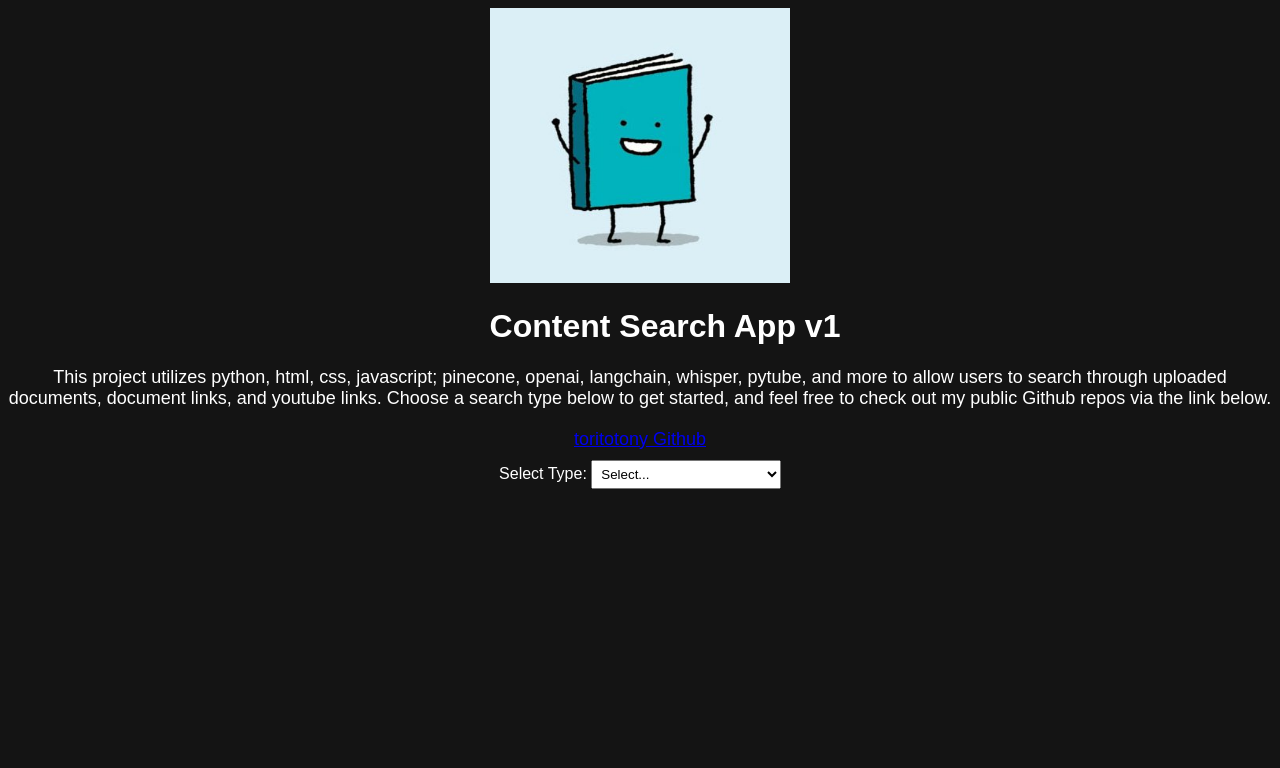
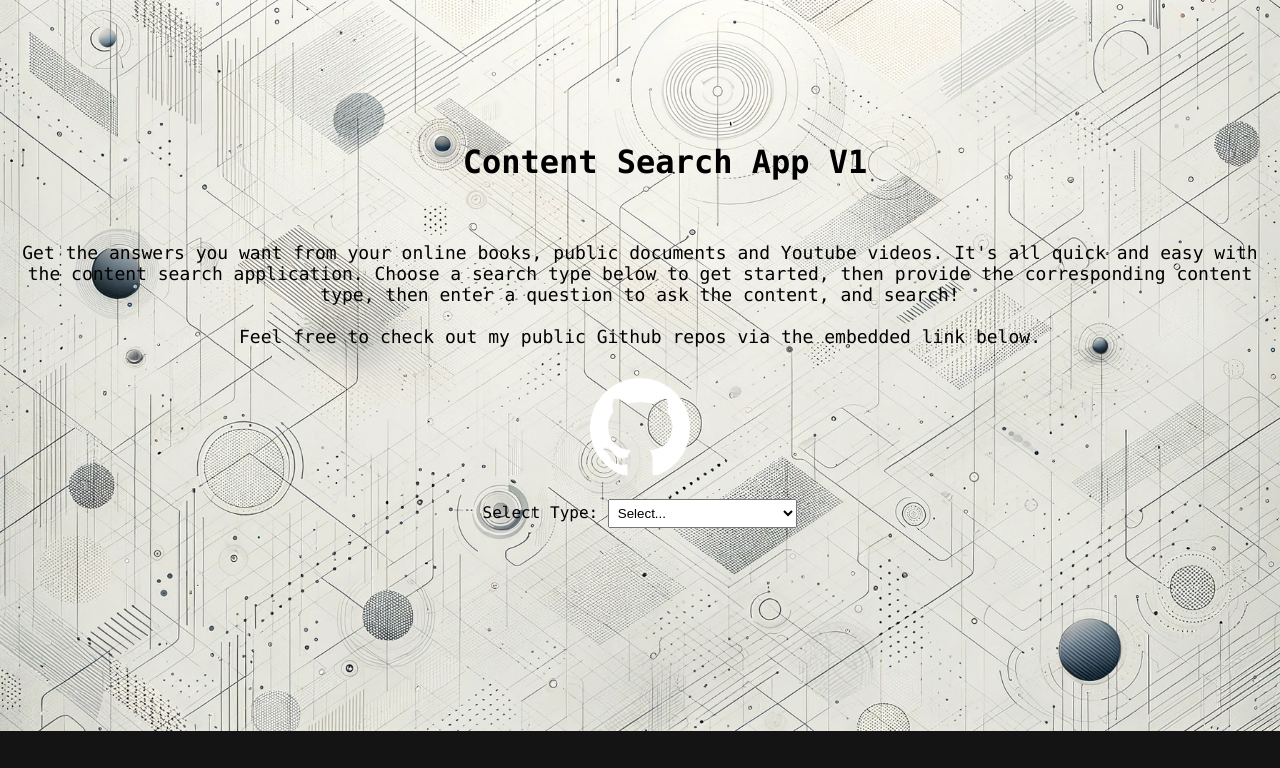
Before and after one commit to toritotony/Pinecone-Langchain-Search-Engine, a Flask app: page / in a window 1280 px wide. Shown: the top 768 px of the page. Run offline with Flask 3, Linux system fonts and the light colour scheme; some libraries are stand-ins or nearby versions.

Commit message:
UI updates

```diff
--- a/static/css/style.css
+++ b/static/css/style.css
@@ -1,12 +1,20 @@
 body {
-    background: #141414;
-    color: white;
-    font-family: arial;
+    background-image: url('/static/images/DALLE-image.png');
+    background-repeat: no-repeat;
+    background-size: cover;
+    background-color: #141414;
+    color: black;
+    font-family: consolas;
     text-align: center;
 }
 
 #logo {
     width: 300px;
+}
+
+a img {
+    border: none; /* Removes border around image links */
+    margin: 10px; /* Adds margin around the logo */
 }
 
 input {
--- a/templates/index.html
+++ b/templates/index.html
@@ -17,6 +17,10 @@
             margin-top: 20px;
             font-size: 18px;
         }
+        .github-logo {
+            width: 100px; /* Adjust this value as needed */
+            height: auto; /* This maintains the aspect ratio of the image */
+        }
         .small-logo {
         width: 50px;  /* Adjust as needed */
         height: 275px;
@@ -24,17 +28,17 @@
     </style>
 </head>
 <body>
-    <img id="logo" class="small-logo" src="/static/images/bookwitharmsandlegs.jpg" alt="A description of the image">
-    <h1>Content Search App v1</h1>
+    <br><br><br><br><br><br>
+    <h1>Content Search App V1</h1>
+    <br>
 
     <div class="description">
-        <p>This project utilizes python, html, css, javascript; pinecone, openai, langchain, whisper, pytube, and more to
-            allow users to search through uploaded documents, document links, and youtube links. Choose a search type below to get
-            started, and feel free to check out my public Github repos via the link below.</p>
+        <p>Get the answers you want from your online books, public documents and Youtube videos. It's all quick and easy with the content search application. Choose a search type below to get
+            started, then provide the corresponding content type, then enter a question to ask the content, and search! <br><br>Feel free to check out my public Github repos via the embedded link below.</p>
     </div>
 
     <div class="github-link">
-        <a href="https://github.com/toritotony" target="_blank">toritotony Github</a>
+        <a href="https://github.com/toritotony" target="_blank"> <img src="/static/images/github-mark-white.png" alt="Github inspired logo"  class="github-logo"> </a>
     </div>
 
     <form id="searchForm" method="POST">
--- a/templates/search_results.html
+++ b/templates/search_results.html
@@ -5,7 +5,6 @@
     <link rel="stylesheet" href="/static/css/style.css">
 </head>
 <body>
-    <img id="logo" src="/static/images/bookwitharmsandlegs.jpg" alt="A description of the image">
 
     <div id="results">
         <h1>Search Results</h1>
@@ -16,7 +15,7 @@
 
     <form action="/" method="GET">
         <div class="back-button">
-            <button type="submit" class="search-button">Back to Search</button>
+            <button type="submit" class="search-button">Home</button>
         </div>
     </form>
 </body>
```
Also changed, not shown: templates/document_search.html (+7 -3 lines), templates/link_search.html (+8 -4 lines), templates/video_search.html (+8 -4 lines), static/images/DALLE-image.png (added), static/images/bookwitharmsandlegs.jpg (deleted), static/images/github-mark-white.png (added).
